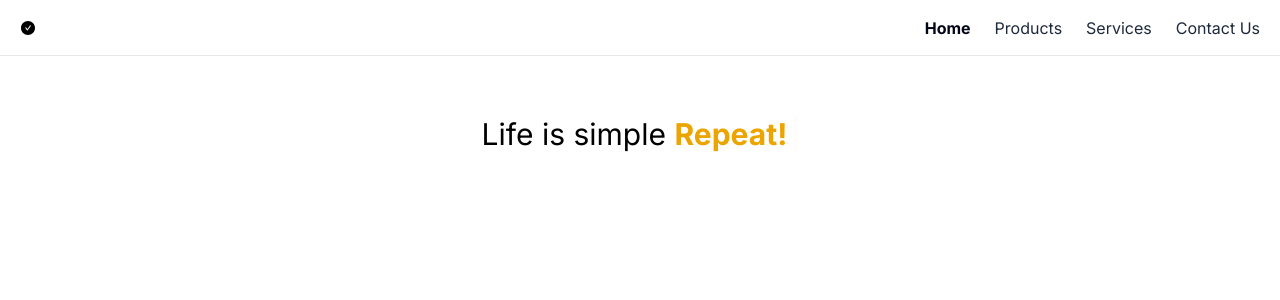
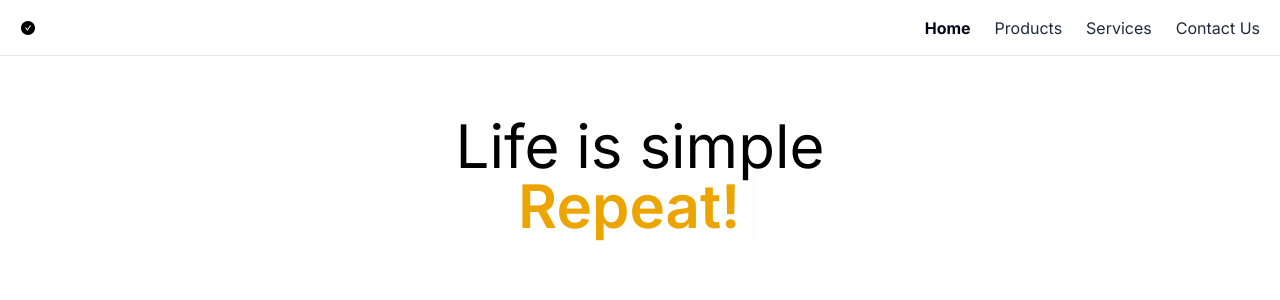
Before and after one commit to Mbiyrukzz/ashmif-portfolio, a Next.js app: page / in a window 1280 px wide. Shown: the top 300 px of the page. Built offline with nearby package versions, Linux system fonts and the light colour scheme.

Commit message:
MInor typerwriter changes

```diff
--- a/app/components/MainContent.tsx
+++ b/app/components/MainContent.tsx
@@ -5,10 +5,10 @@ import { Typewriter } from 'react-simple-typewriter'
 
 const MainContent = () => {
   return (
-    <div className="App">
-      <h1 className="pt-5 m-auto font-normal text-center text-3xl">
+    <div className="text-center flex-row">
+      <h1 className="pt-5 m-auto font-normal text-center text-6xl">
         Life is simple{' '}
-        <span className="text-[#eca400ff] font-bold">
+        <p className="text-[#eca400ff] font-semibold">
           {/* Style will be inherited from the parent element */}
           <Typewriter
             words={['Eat', 'Sleep', 'Code', 'Repeat!']}
@@ -19,7 +19,7 @@ const MainContent = () => {
             deleteSpeed={50}
             delaySpeed={1000}
           />
-        </span>
+        </p>
       </h1>
     </div>
   )
```
